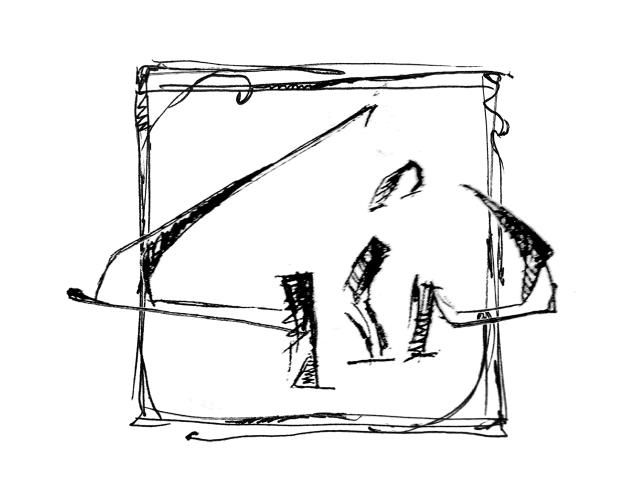
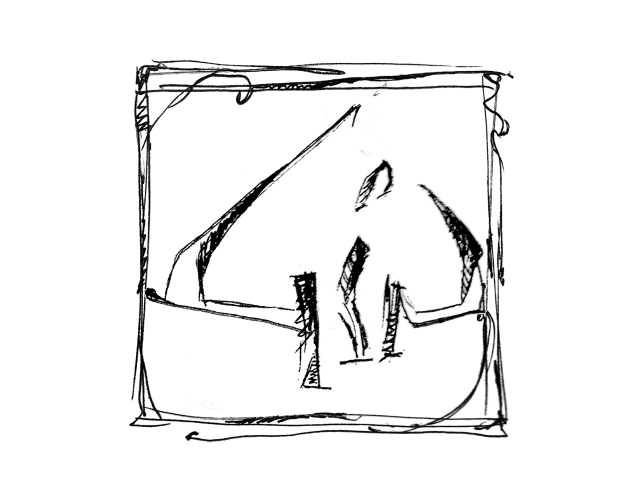
Before and after one commit to 4i4a4hin/4i4a4hin.github.io, a plain HTML site: page index.html in a window 1280 px wide. Shown: the part 159-640 px from the top of the page, without its empty margins (325-965 px from the left). Drawn offline with nearby package versions, Linux system fonts and the light colour scheme.

Commit message:
Update style.css

```diff
--- a/style.css
+++ b/style.css
@@ -11,8 +11,6 @@ background-repeat: no-repeat;
 img {
     max-height: 50%;
     max-width: 50%;
-    min-height: 45%;
-    min-width: 45%;
     width: auto;
     height: auto;
     position: absolute;
```
